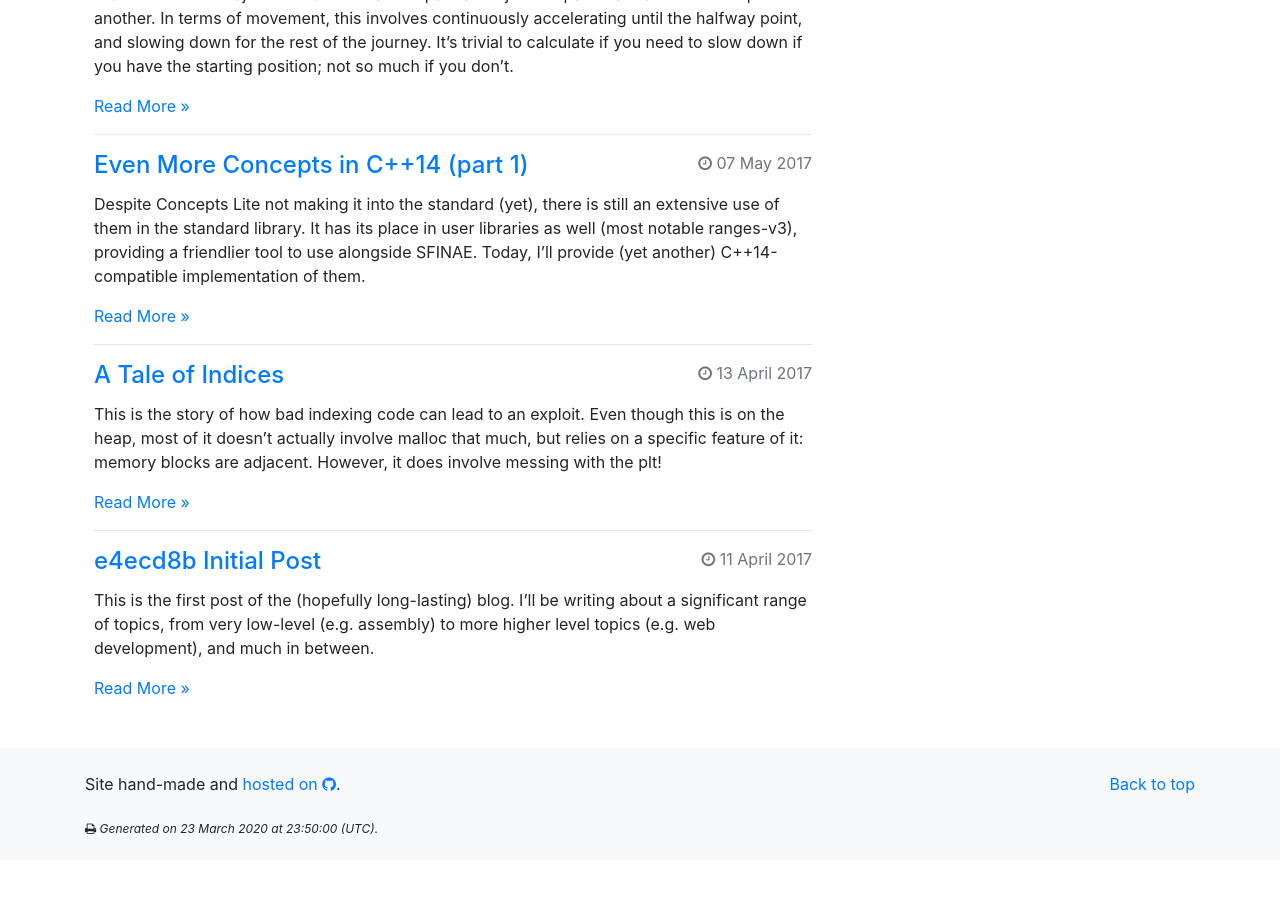
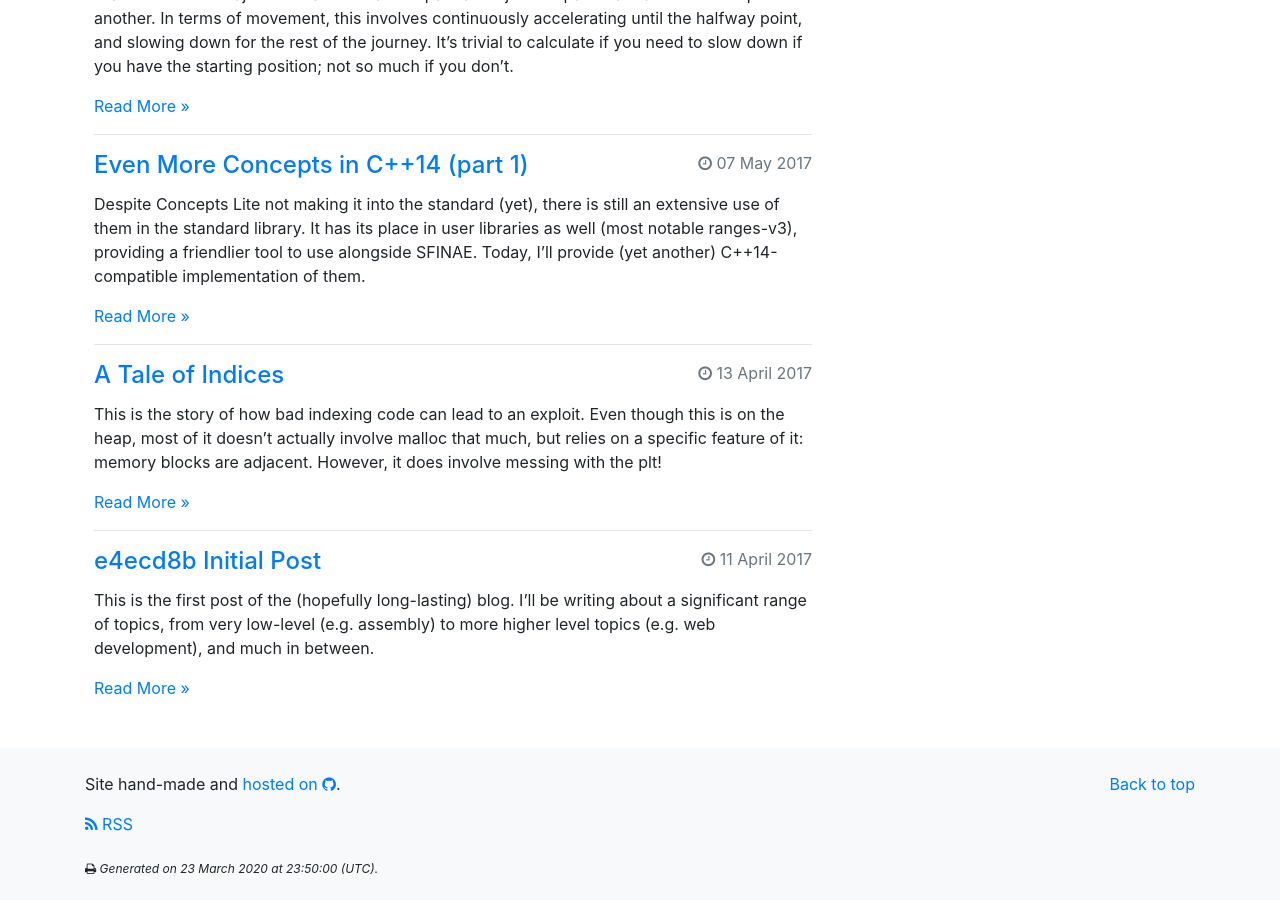
Before and after one commit to ralismark/ralismark.github.io, a Jekyll site: the page built from index.html, in a window 1280 px wide and 900 px high, scrolled down 3490 px. Built offline with Jekyll 4.4.1, drawn with Linux system fonts in a browser that asks for light colours; before the commit the page ends 4350 px from its top, so only the background shows below that.

Commit message:
Add RSS to footer

```diff
--- a/_includes/footer.html
+++ b/_includes/footer.html
@@ -4,7 +4,11 @@
 
 		<p>
 			Site hand-made and <a href="https://github.com/ralismark/ralismark.github.io">hosted on <i class="fa fa-github"></i></a>.
-    	</p>
+		</p>
+
+		<p>
+			<a href="https://ralismark.github.io/feed.xml"><i class="fa fa-rss"></i> RSS</a>
+		</p>
 
 		<div class="wrapper">
 			<sub>
```
